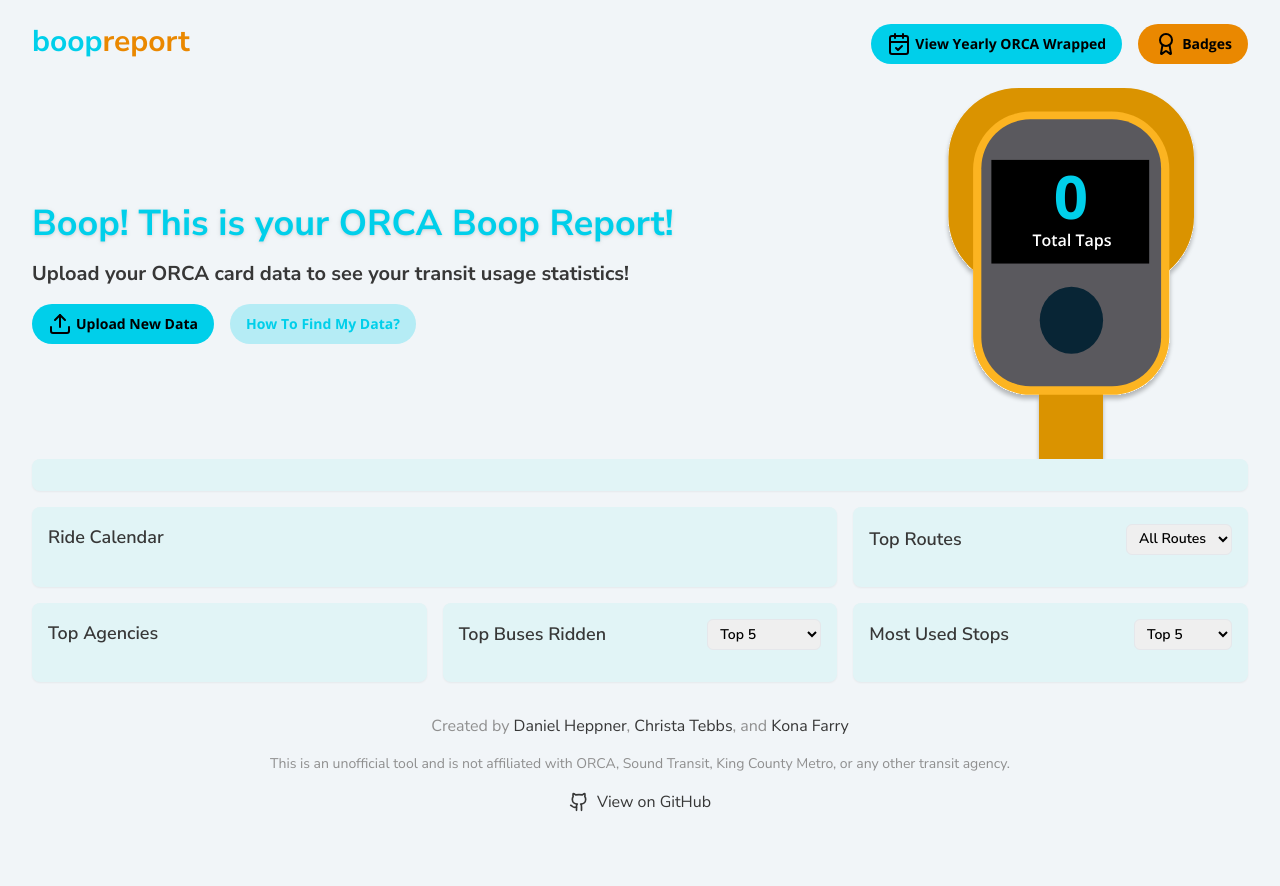
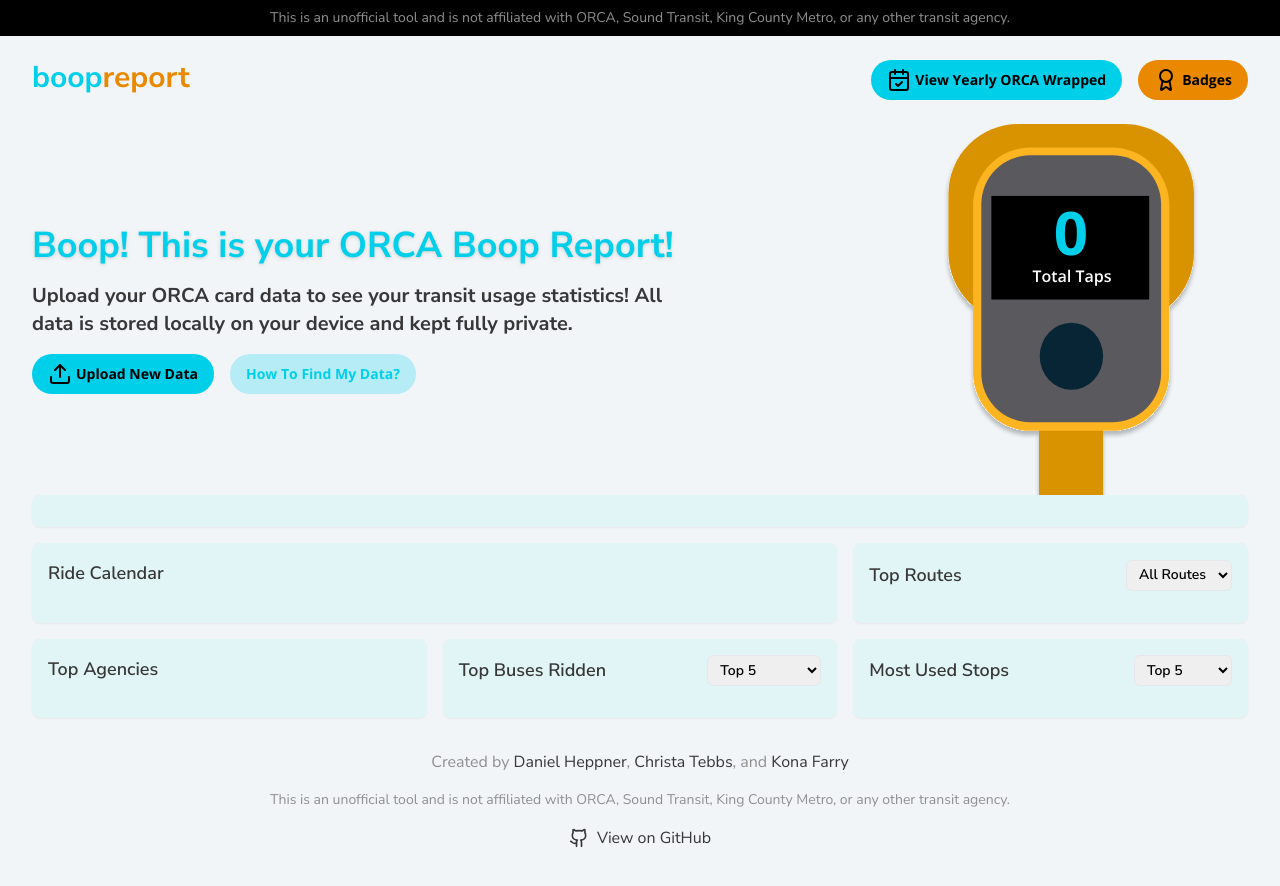
Before and after one commit to danielhep/boop-report, a Next.js app: page / in a window 1280 px wide. Before the commit the page ends 851 px from the top, so only its background shows below. Built offline with nearby package versions, Linux system fonts and the light colour scheme.

Commit message:
add disclosure to header

```diff
--- a/app/layout.tsx
+++ b/app/layout.tsx
@@ -32,6 +32,12 @@
 				className={`${NunitoSans.variable} ${OpenSans.variable} antialiased text-text-main font-nunito bg-gradient-to-b from-body-background to-body-background-secondary min-h-screen flex flex-col`}
 			>
 				<OrcaStoreProvider>
+					<div className="bg-emphasis/10 py-2 bg-black">
+						<p className="text-center text-sm text-text-muted">
+							This is an unofficial tool and is not affiliated with ORCA, Sound Transit, King County Metro,
+							or any other transit agency.
+						</p>
+					</div>
 					<header className="flex my-6 mx-8 justify-between">
 						<BoopReport />
 						<div className="flex gap-4">
--- a/components/IntroText.tsx
+++ b/components/IntroText.tsx
@@ -19,7 +19,7 @@
 					{lastUploadDate && ` last uploaded on ${formatDate(lastUploadDate)}`}.
 				</>
 			) : (
-				"Upload your ORCA card data to see your transit usage statistics!"
+				"Upload your ORCA card data to see your transit usage statistics! All data is stored locally on your device and kept fully private."
 			)}
 		</>
 	);
```
